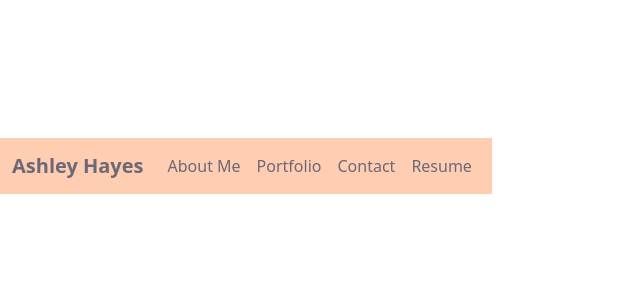
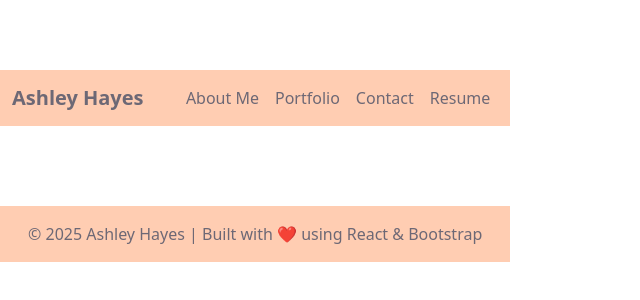
Before and after one commit to ashleymh060504/Portfolio-2, a React (Vite) app: page / in a window 1280 px wide. Shown: the part 234-534 px from the top of the page, without its empty margins (0-640 px from the left). Built offline with nearby package versions, Linux system fonts and the light colour scheme.

Commit message:
added prelim footer

```diff
--- a/src/components/Footer.jsx
+++ b/src/components/Footer.jsx
@@ -0,0 +1,16 @@
+import React from 'react';
+import { Container } from 'react-bootstrap';
+
+const Footer = () => {
+  return (
+    <footer style={{ backgroundColor: '#FFCDB2', color: '#6D6875', padding: '1rem', marginTop: '5rem' }}>
+      <Container className="text-center">
+        <p className="mb-0">
+          &copy; {new Date().getFullYear()} Ashley Hayes | Built with ❤️ using React & Bootstrap
+        </p>
+      </Container>
+    </footer>
+  );
+};
+
+export default Footer;
--- a/src/pages/Home.jsx
+++ b/src/pages/Home.jsx
@@ -1,9 +1,11 @@
+import Footer from '../components/Footer';
 import Header from '../components/Header';
 
 function Home () {
   return (
     <div>
       <Header />
+      <Footer />
     </div>
   );
 }
```
